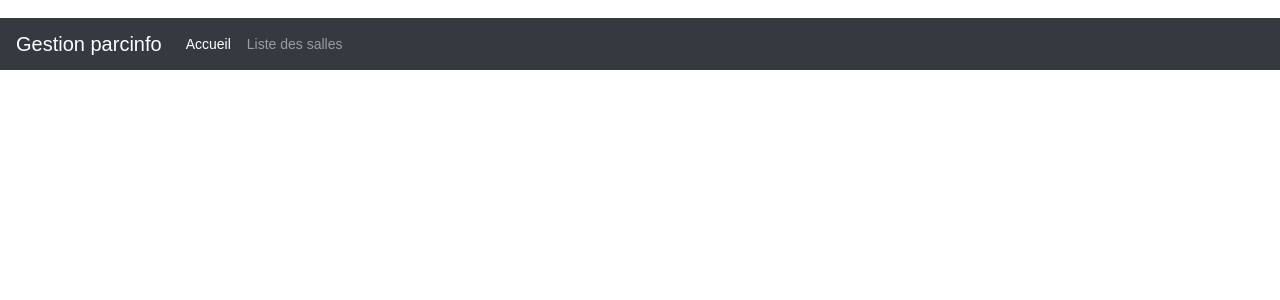
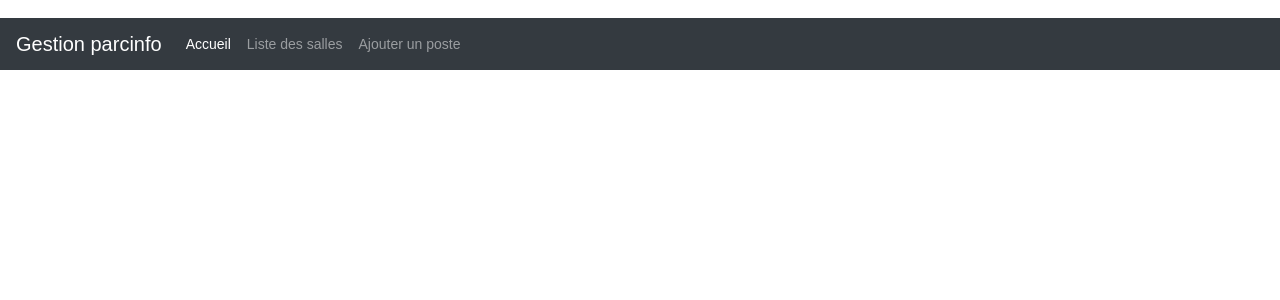
Before and after one commit to Rubylium/ligue_ppe1, a PHP site: page /vue/header.php in a window 1280 px wide. Shown: the top 300 px of the page. Run offline with PHP 8.4, Linux system fonts and the light colour scheme; the template is opened without the code that fills it, so the values that code supplies are empty; some libraries are stand-ins or nearby versions.

Commit message:
Update menu.php

```diff
--- a/vue/menu.php
+++ b/vue/menu.php
@@ -11,6 +11,9 @@
       <li class="nav-item">
         <a class="nav-link" href="./?action=salles">Liste des salles</a>
       </li>
+      <li class="nav-item">
+        <a class="nav-link" href="./?action=ajoutSalle">Ajouter un poste</a>
+      </li>
     </ul>
   </div>
 </nav>
```
